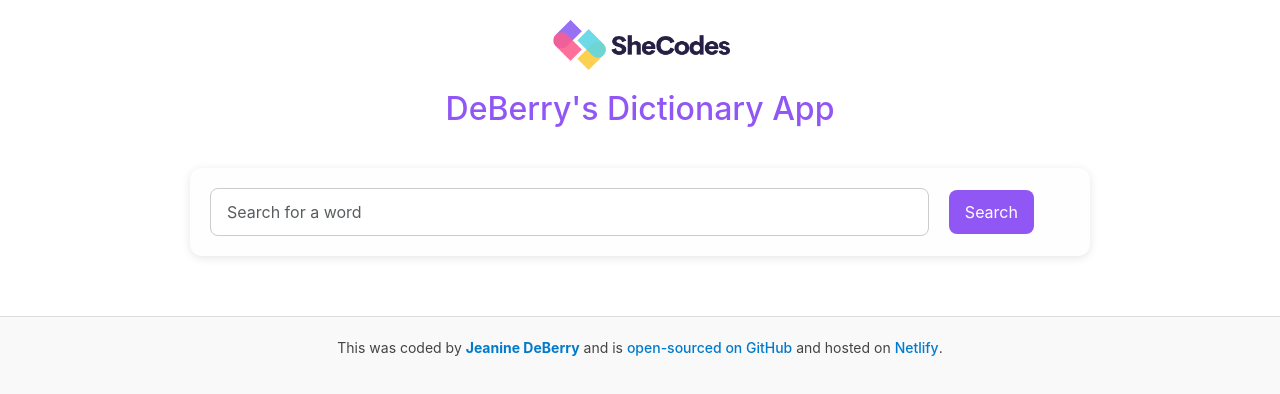
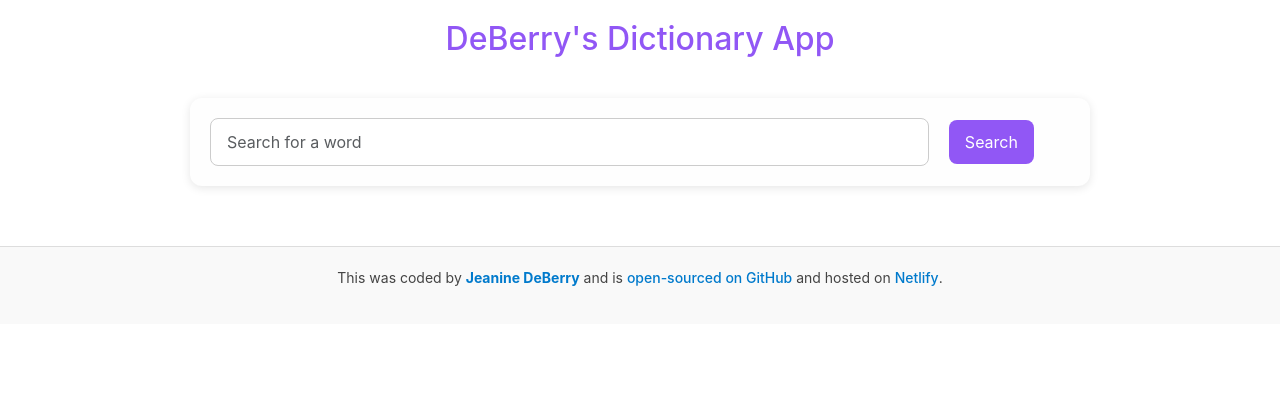
Before and after one commit to jkdeberry/dictionary-project-jd1, a React (Create React App) app: page / in a window 1280 px wide. Shown: the top 394 px of the page. Built offline with nearby package versions, Linux system fonts and the light colour scheme.

Commit message:
Removed logo

```diff
--- a/src/App.js
+++ b/src/App.js
@@ -1,5 +1,4 @@
 import React from "react";
-import logo from "./logo.png";
 import "./App.css";
 import Dictionary from "./Dictionary";
 
@@ -8,7 +7,6 @@
   return (
     <div className="App">
       <header className="App-header">
-        <img src={logo} className="App-logo" alt="logo" />
         <h2>DeBerry's Dictionary App</h2>
       </header>
       <main>
```
Also changed, not shown: src/logo.png (deleted).
